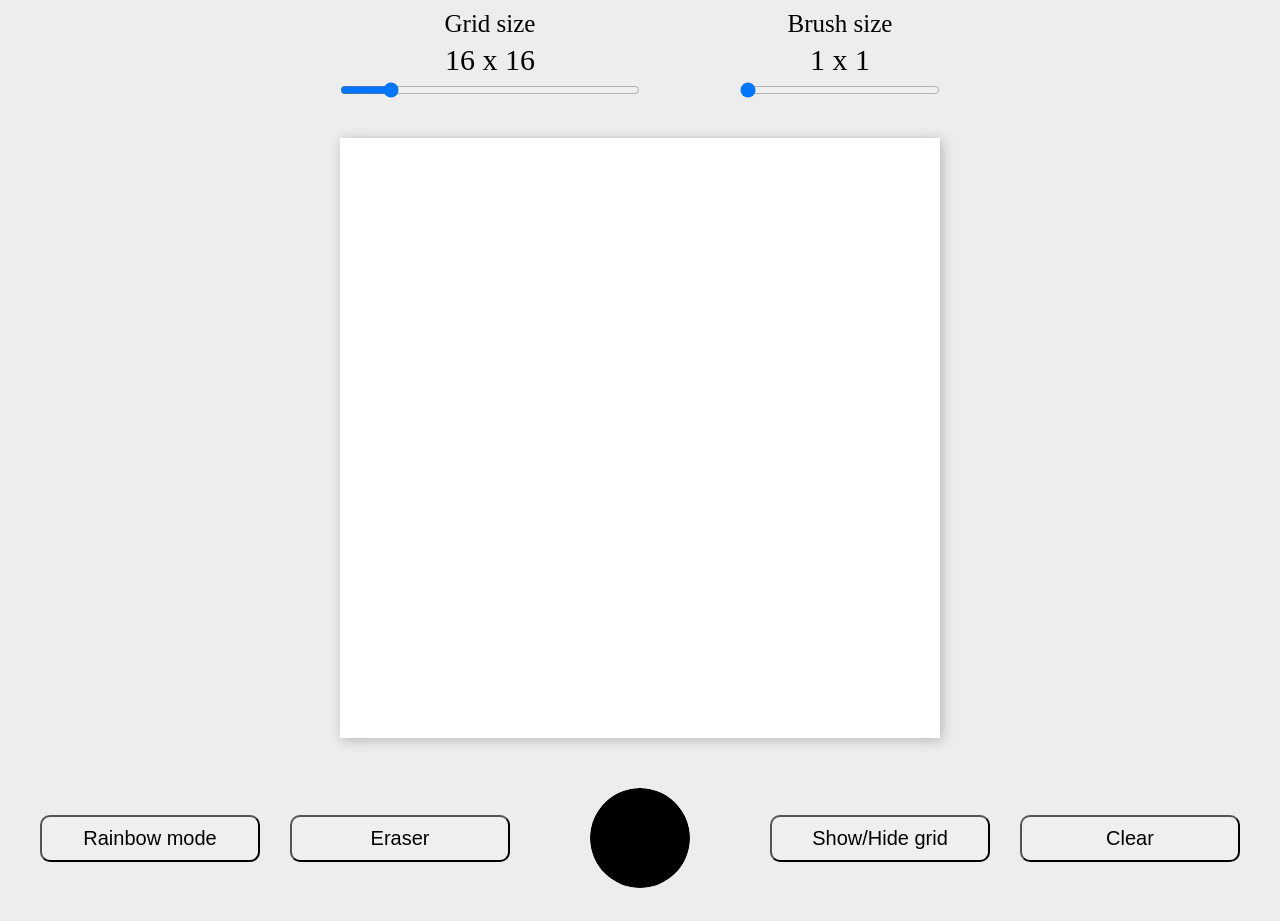
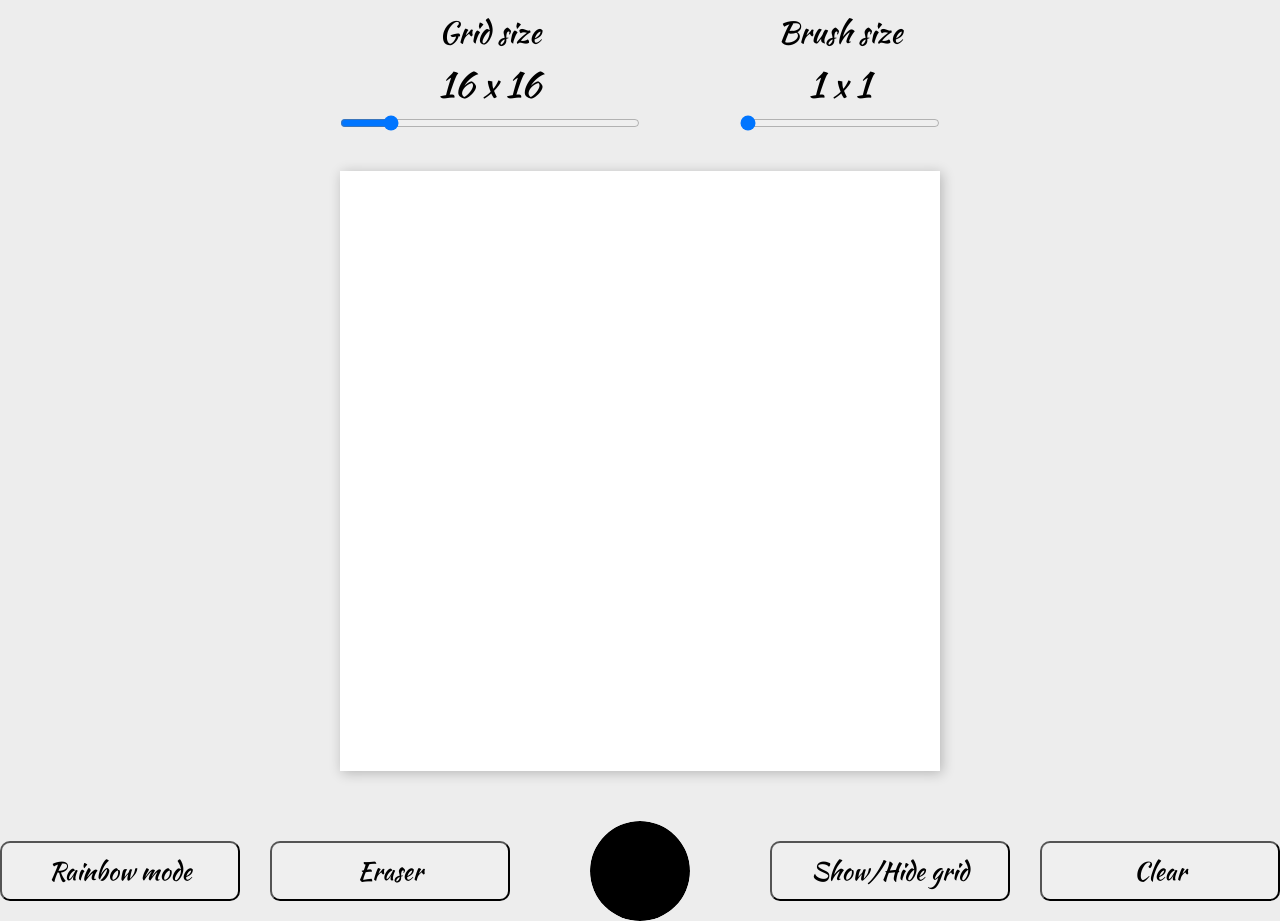
Before and after one commit to wisetree1/etch-a-sketch, a plain HTML site: page index.html in a window 1280 px wide. Before the commit the page ends 888 px from the top, so only its background shows below. Drawn offline with Linux system fonts and the light colour scheme.

Commit message:
Add font

```diff
--- a/styles.css
+++ b/styles.css
@@ -4,8 +4,17 @@
     box-sizing: border-box;
 }
 
+@font-face {
+    font-family: 'KaushanScript';
+    src: url(./fonts/KaushanScript-Regular.ttf);
+}
+
 body {
     background-color: #ededed;
+}
+
+body * {
+    font-family: 'KaushanScript', serif;
 }
 
 .game-container {
@@ -33,11 +42,11 @@ body {
 }
 
 .grid-size-area .name-label, .brush-size-area .name-label {
-    font-size: 25px;
+    font-size: 30px;
 }
 
 .grid-size-area .size-label, .brush-size-area .size-label {
-    font-size: 30px;
+    font-size: 35px;
 }
 
 .grid-size-area input {
@@ -78,8 +87,8 @@ input[type='color']::-webkit-color-swatch-wrapper {
 }
 
 .options-panel button {
-    width: 220px;
-    font-size: 20px;
+    width: 240px;
+    font-size: 25px;
 
     padding: 10px 30px;
     border-radius: 10px;
```
Also changed, not shown: fonts/KaushanScript-Regular.ttf (added).
